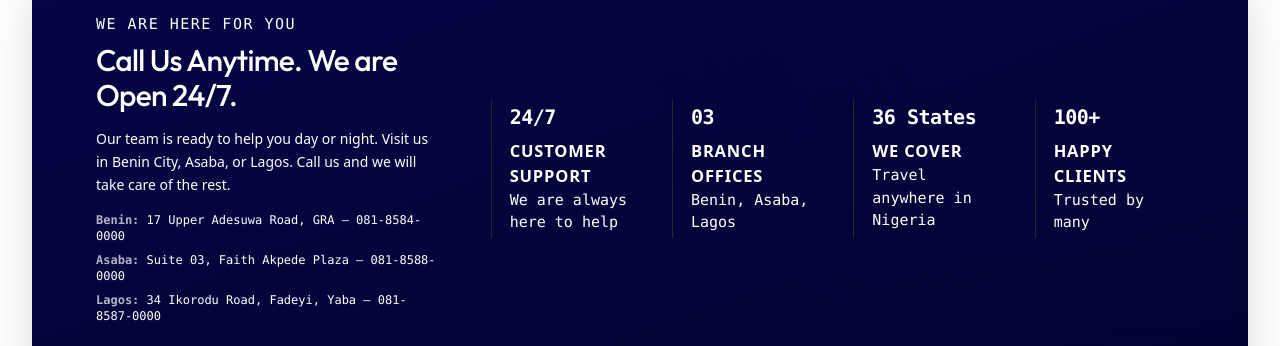
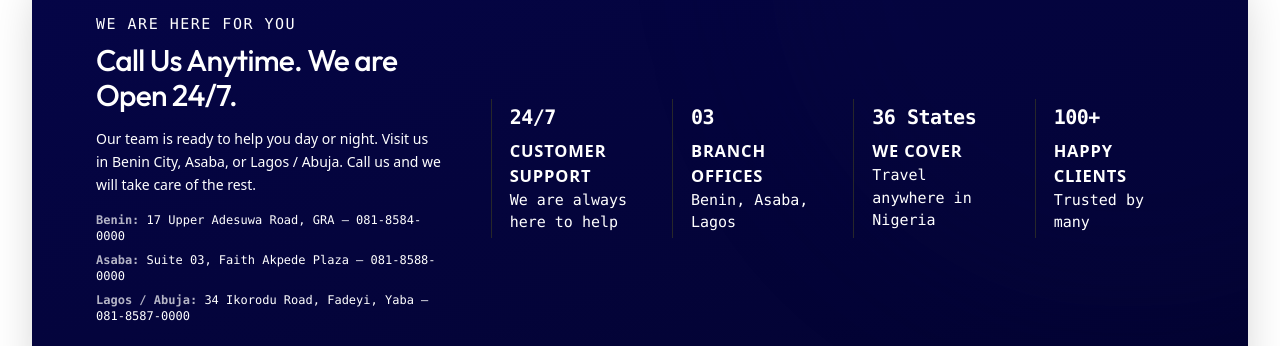
Before and after one commit to mdtbmw/englogistics, a React (Vite) app: page / in a window 1280 px wide. Shown: the part 2100-2446 px from the top of the page. Built offline with nearby package versions, Linux system fonts and the light colour scheme.

Commit message:
chore: Update Lagos / Abuja contact number to 081-8587-0000 across site and WhatsApp chat

```diff
--- a/index.html
+++ b/index.html
@@ -108,9 +108,9 @@
         },
         {
           "@type": "Place",
-          "name": "Lagos Office",
+          "name": "Lagos / Abuja Office",
           "address": { "@type": "PostalAddress", "streetAddress": "34 Ikorodu Road, Fadeyi, Yaba", "addressLocality": "Lagos", "addressRegion": "Lagos", "addressCountry": "NG" },
-          "telephone": "+234-905-626-3010"
+          "telephone": "+234-818-587-0000"
         }
       ]
     }
@@ -156,10 +156,10 @@
         },
         {
           "@type": "ContactPoint",
-          "telephone": "+234-905-626-3010",
+          "telephone": "+234-818-587-0000",
           "contactType": "customer service",
           "availableLanguage": ["English"],
-          "areaServed": "Lagos"
+          "areaServed": ["Lagos", "Abuja"]
         },
         {
           "@type": "ContactPoint",
--- a/src/components/AboutUsPanel.tsx
+++ b/src/components/AboutUsPanel.tsx
@@ -127,7 +127,7 @@ export default function AboutUsPanel({ setView }: AboutUsPanelProps) {
             <div className="absolute bottom-6 left-6 right-6 text-left">
                <span className="text-[15px] font-mono text-white uppercase tracking-widest font-bold block mb-1">Fleet Telemetry</span>
               <span className="text-sm font-semibold text-white uppercase block">Nationwide Routing Desk</span>
-              <span className="text-white text-[16px] block mt-1">Benin Head Office • Lagos Protocol Desk</span>
+              <span className="text-white text-[16px] block mt-1">Benin Head Office • Lagos / Abuja Protocol Desk</span>
             </div>
           </div>
 
--- a/src/components/BookingPortal.tsx
+++ b/src/components/BookingPortal.tsx
@@ -26,7 +26,7 @@ import LogoIcon from './LogoIcon';
 const BRANCHES = [
   { value: 'benin', label: 'Benin City', phone: '2348185840000', address: '17 Upper Adesuwa Road, GRA, Benin City' },
   { value: 'asaba', label: 'Asaba', phone: '2348185880000', address: 'Suite 03, Faith Akpede Plaza, Asaba, Delta State' },
-  { value: 'lagos', label: 'Lagos', phone: '2349056263010', address: '34 Ikorodu Road, Fadeyi, Yaba, Lagos' },
+  { value: 'lagos', label: 'Lagos / Abuja', phone: '2348185870000', address: '34 Ikorodu Road, Fadeyi, Yaba, Lagos' },
 ];
 
 interface BookingPortalProps {
--- a/src/components/CoverageSimulation.tsx
+++ b/src/components/CoverageSimulation.tsx
@@ -28,12 +28,12 @@ export default function CoverageSimulation() {
       history: ["Our Asaba branch is ready to serve you.", "Covering Delta State and beyond."]
     },
     LAG: {
-      name: "Lagos Office",
+      name: "Lagos / Abuja Office",
       coordinates: "34 Ikorodu Road, Fadeyi, Yaba",
       convoyCounts: "081-8587-0000",
       threatLevel: "Open Mon - Sun, 6am - 10pm",
-      activeCrews: "Lagos, Nigeria",
-      history: ["Visit our Lagos office for fast service.", "Covering all of Lagos and the South-West."]
+      activeCrews: "Lagos / Abuja, Nigeria",
+      history: ["Visit our Lagos office for fast service.", "Covering Lagos, Abuja and nationwide routes."]
     }
   };
 
--- a/src/components/Footer.tsx
+++ b/src/components/Footer.tsx
@@ -97,7 +97,7 @@ export default function Footer({ setView }: FooterProps) {
           <div className="flex items-center gap-3">
              <MapPin size={12} className="text-white/70 shrink-0" />
             <div>
-              <span className="text-white font-bold block">Lagos</span>
+              <span className="text-white font-bold block">Lagos / Abuja</span>
               34 Ikorodu Road, Fadeyi, Yaba, Lagos<br />
                <span className="text-white text-[14px]">081-8587-0000</span>
             </div>
--- a/src/components/MetricsSection.tsx
+++ b/src/components/MetricsSection.tsx
@@ -54,12 +54,12 @@ export default function MetricsSection() {
             Call Us Anytime. We are Open 24/7.
           </h3>
           <p className="text-white text-xs md:text-sm leading-relaxed">
-            Our team is ready to help you day or night. Visit us in Benin City, Asaba, or Lagos. Call us and we will take care of the rest.
+            Our team is ready to help you day or night. Visit us in Benin City, Asaba, or Lagos / Abuja. Call us and we will take care of the rest.
           </p>
           <div className="mt-4 space-y-2">
              <p className="text-white text-xs font-mono"><span className="text-white/70 font-bold">Benin:</span> 17 Upper Adesuwa Road, GRA — 081-8584-0000</p>
              <p className="text-white text-xs font-mono"><span className="text-white/70 font-bold">Asaba:</span> Suite 03, Faith Akpede Plaza — 081-8588-0000</p>
-             <p className="text-white text-xs font-mono"><span className="text-white/70 font-bold">Lagos:</span> 34 Ikorodu Road, Fadeyi, Yaba — 081-8587-0000</p>
+             <p className="text-white text-xs font-mono"><span className="text-white/70 font-bold">Lagos / Abuja:</span> 34 Ikorodu Road, Fadeyi, Yaba — 081-8587-0000</p>
           </div>
         </div>
 
--- a/src/components/WhatsAppChat.tsx
+++ b/src/components/WhatsAppChat.tsx
@@ -5,7 +5,7 @@ import { motion, AnimatePresence } from 'motion/react';
 const BRANCHES = [
   { value: 'benin', label: 'Benin', phone: '2348185840000', office: 'Benin City' },
   { value: 'asaba', label: 'Asaba', phone: '2348185880000', office: 'Asaba' },
-  { value: 'lagos', label: 'Lagos', phone: '2349056263010', office: 'Lagos' },
+  { value: 'lagos', label: 'Lagos / Abuja', phone: '2348185870000', office: 'Lagos / Abuja' },
 ];
 
 const SUGGESTIONS = [
```
